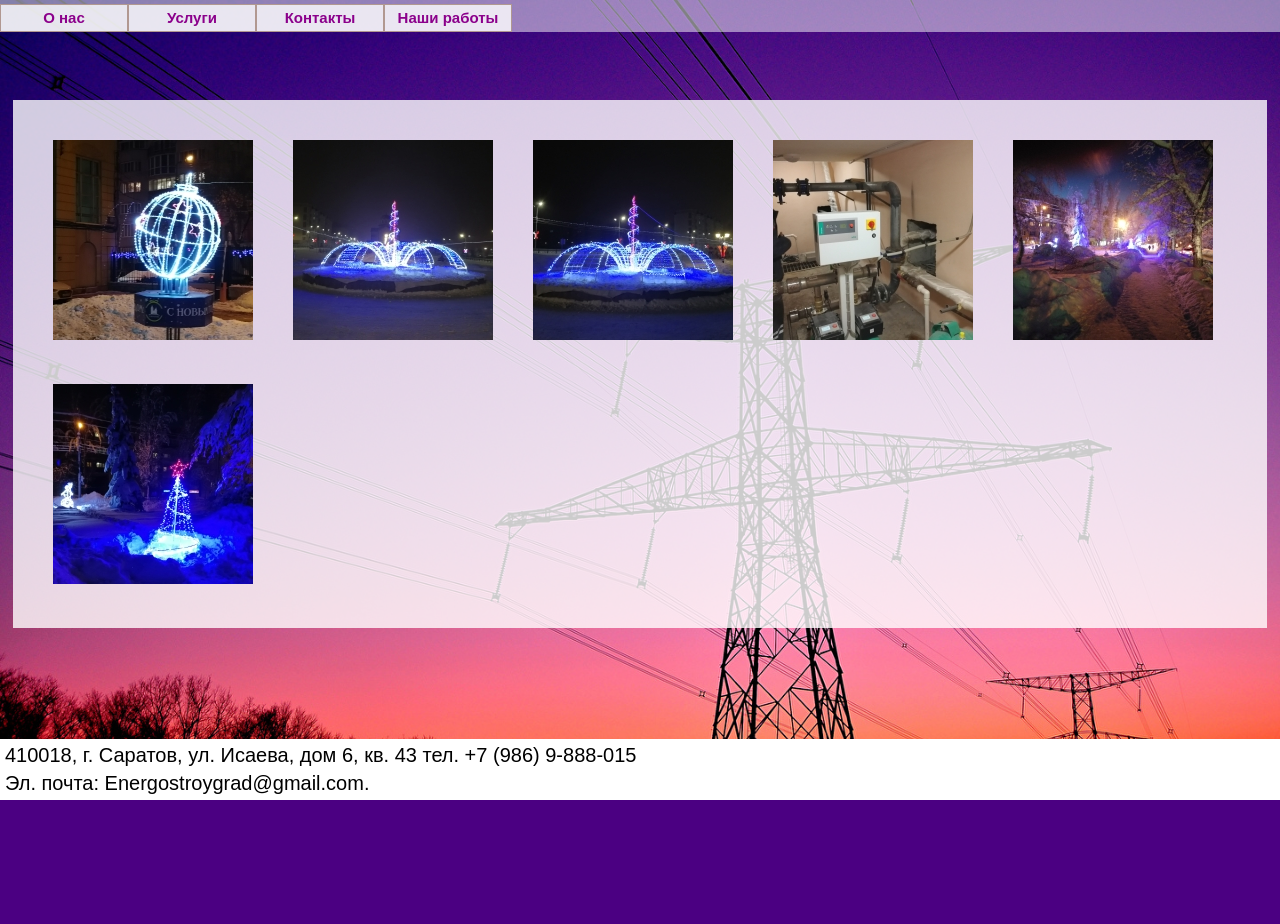
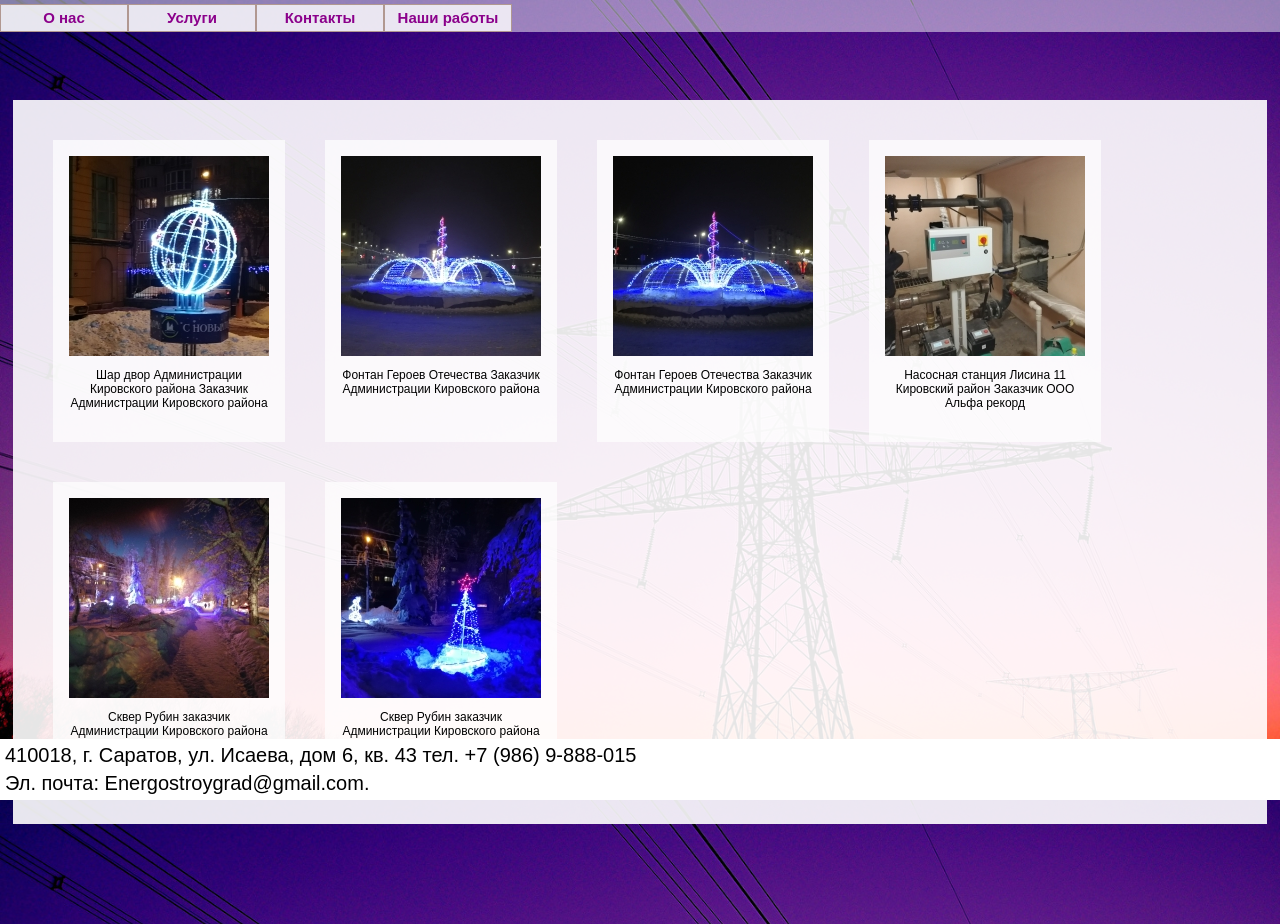
Before and after one commit to Kvasshtain/ENERGOSTROYGRAD, a React (Create React App) app: page /ourWorks in a window 1280 px wide. Before the commit the page ends 800 px from the top, so only its background shows below. Built offline with nearby package versions, Linux system fonts and the light colour scheme.

Commit message:
Добавил описание к картинкам в галерее

```diff
--- a/src/components/About.js
+++ b/src/components/About.js
@@ -16,15 +16,13 @@ class About extends React.Component {
 
     render() {
         return (
-            <div className = "PageContent">
+            <div className="PageContent">
                 <h1>{textStrings.organizationName}</h1>
-                <div className = "PageBlock">
-                    <p>{aboutPageContent.mainContent1}</p>
-                    <p>{aboutPageContent.mainContent2}</p>
-                    <ul>
-                        {this.renderAchievementList()}
-                    </ul>
-                </div>
+                <p>{aboutPageContent.mainContent1}</p>
+                <p>{aboutPageContent.mainContent2}</p>
+                <ul>
+                    {this.renderAchievementList()}
+                </ul>
             </div>
         )
     }
--- a/src/components/Contacts.js
+++ b/src/components/Contacts.js
@@ -7,13 +7,11 @@ const Contacts = () => {
             <div className="PageContent">
                 <h1>{textStrings.contacts}</h1>
                 <p>{contactsPageContent.businessType} {textStrings.organizationName}</p>
-                <div className="PageBlock">
-                    <p>{contactsPageContent.address}</p>
-                    <p>{contactsPageContent.bank}</p>
-                    <p>{contactsPageContent.bankCode}</p>
-                    <p>{contactsPageContent.CEO}</p>
-                    <p>{contactsPageContent.emale}</p>
-                </div>
+                <p>{contactsPageContent.address}</p>
+                <p>{contactsPageContent.bank}</p>
+                <p>{contactsPageContent.bankCode}</p>
+                <p>{contactsPageContent.CEO}</p>
+                <p>{contactsPageContent.emale}</p>
             </div>
         )
 }
--- a/src/components/Footer.js
+++ b/src/components/Footer.js
@@ -3,7 +3,7 @@ import contactsPageContent from '../data/contactsPageContent.json'
 
 const Footer = () => {
     return (
-        <footer class = "Footer">
+        <footer className = "Footer">
             <p>{contactsPageContent.address}</p>
             <p>{contactsPageContent.emale}</p>
         </footer>
--- a/src/components/Gallery.js
+++ b/src/components/Gallery.js
@@ -61,6 +61,7 @@ class Gallery extends React.Component {
 
     renderImagesTable = () => {
         const { imagesArray } = this.props,
+              { imagesDescriptions } = this.props,
               imageClick = this.imageClick
 
         if(imagesArray.length) {
@@ -72,6 +73,7 @@ class Gallery extends React.Component {
                         id = {item.id}
                         image = {item.image}
                         onClick = {imageClick}
+                        imageDescription = {imagesDescriptions[i]}
                     />
                 )
             })
--- a/src/components/ImageContainer.js
+++ b/src/components/ImageContainer.js
@@ -7,16 +7,20 @@ class ImageContainer extends React.Component {
     }
 
     render() {
-        const { id, image } = this.props
+        const { id, image } = this.props,
+              { imageDescription } = this.props
 
         return (
-            <div className = "ImageContainer">
+            <div className="ImageContainer">
                 <img
-                    key = {id}
-                    src = { image }
+                    key={id}
+                    src={image}
                     alt="img"
-                    onClick = {this.imageClick}
+                    onClick={this.imageClick}
                 />
+                <p>
+                    {imageDescription}
+                </p>
             </div>
         )
     }
--- a/src/components/OurWorks.js
+++ b/src/components/OurWorks.js
@@ -1,5 +1,7 @@
 import React from 'react'
 import { Gallery } from './Gallery'
+import pictureDescription from '../data/images/small/pictureDescription'
+
 const images = require.context('../data/images/small', true, /\.jpg$/),
       bigImageDir = '../data/images/big/';
 
@@ -11,13 +13,18 @@ const imagesArray = images.keys()
         }
     })
 
+const imagesDescriptions = pictureDescription.strings;
+
 class OurWorks extends React.Component {
 
     render() {
 
         return (
             <div className="PageContent">
-                <Gallery imagesArray = {imagesArray} bigImageDir = {bigImageDir}/>
+                <Gallery imagesArray = {imagesArray}
+                         bigImageDir = {bigImageDir}
+                         imagesDescriptions = {imagesDescriptions}
+                />
             </div>
         )
     }
--- /dev/null
+++ b/src/data/images/small/pictureDescription.json
@@ -0,0 +1,11 @@
+{
+  "strings":
+  [
+    "Шар двор Администрации Кировского района Заказчик Администрации Кировского района",
+    "Фонтан Героев Отечества Заказчик Администрации Кировского района",
+    "Фонтан Героев Отечества Заказчик Администрации Кировского района",
+    "Насосная станция Лисина 11 Кировский район Заказчик ООО Альфа рекорд",
+    "Сквер Рубин заказчик Администрации Кировского района",
+    "Сквер Рубин заказчик Администрации Кировского района"
+  ]
+}
--- a/src/index.css
+++ b/src/index.css
@@ -53,7 +53,7 @@ body {
 .PageContent {
     margin: 100px 5px 100px;
     padding: 20px;
-    background: rgba(255, 255, 255, .8);
+    background: rgba(255, 255, 255, .9);
 }
 
 .PageContent h1 {
@@ -73,7 +73,7 @@ body {
     }
 }
 
-.PageContent p, li {
+.PageContent > p, li {
     font: normal 23px Arial;
     line-height: 30px;
     text-align: justify;
@@ -81,7 +81,7 @@ body {
 }
 
 @media (max-width: 510px){
-    .PageContent p, li {
+    .PageContent > p, li {
         font: normal 12px Arial;
         line-height: 15px;
         text-indent: 5pt;
@@ -101,6 +101,20 @@ body {
 
 .ImageContainer > img:hover {
     box-shadow: 0 0 10px 3px rgba(148, 0, 211, .3);
+}
+
+.ImageContainer {
+    vertical-align: top;
+    padding: 16px;
+    background: rgba(255, 255, 255, .7);
+    height: 270px;
+}
+
+.ImageContainer p {
+    width: 200px;
+    height: auto;
+    font: normal 12px Arial;
+    text-align: center;
 }
 
 .BigImageContainer {
```
